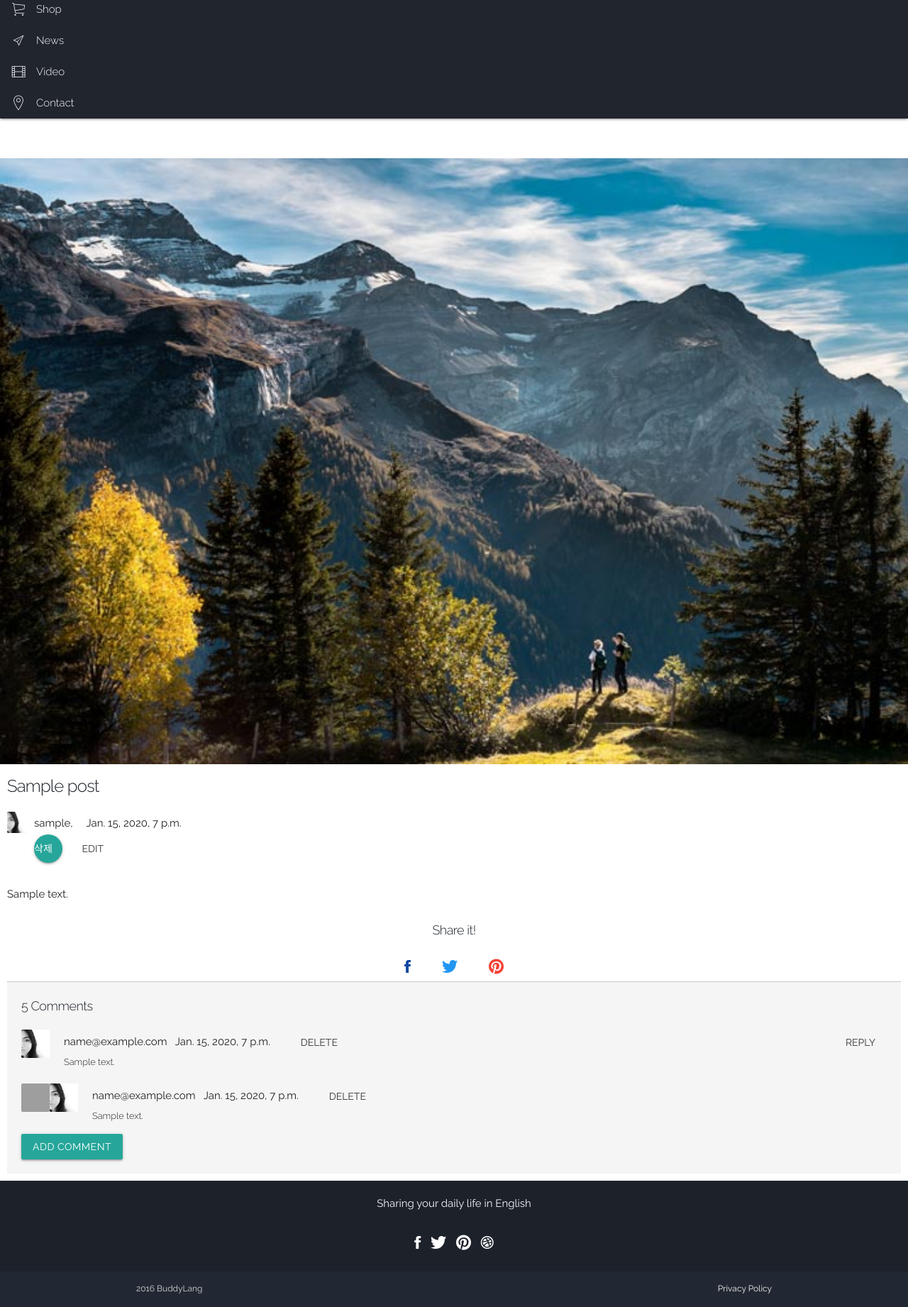
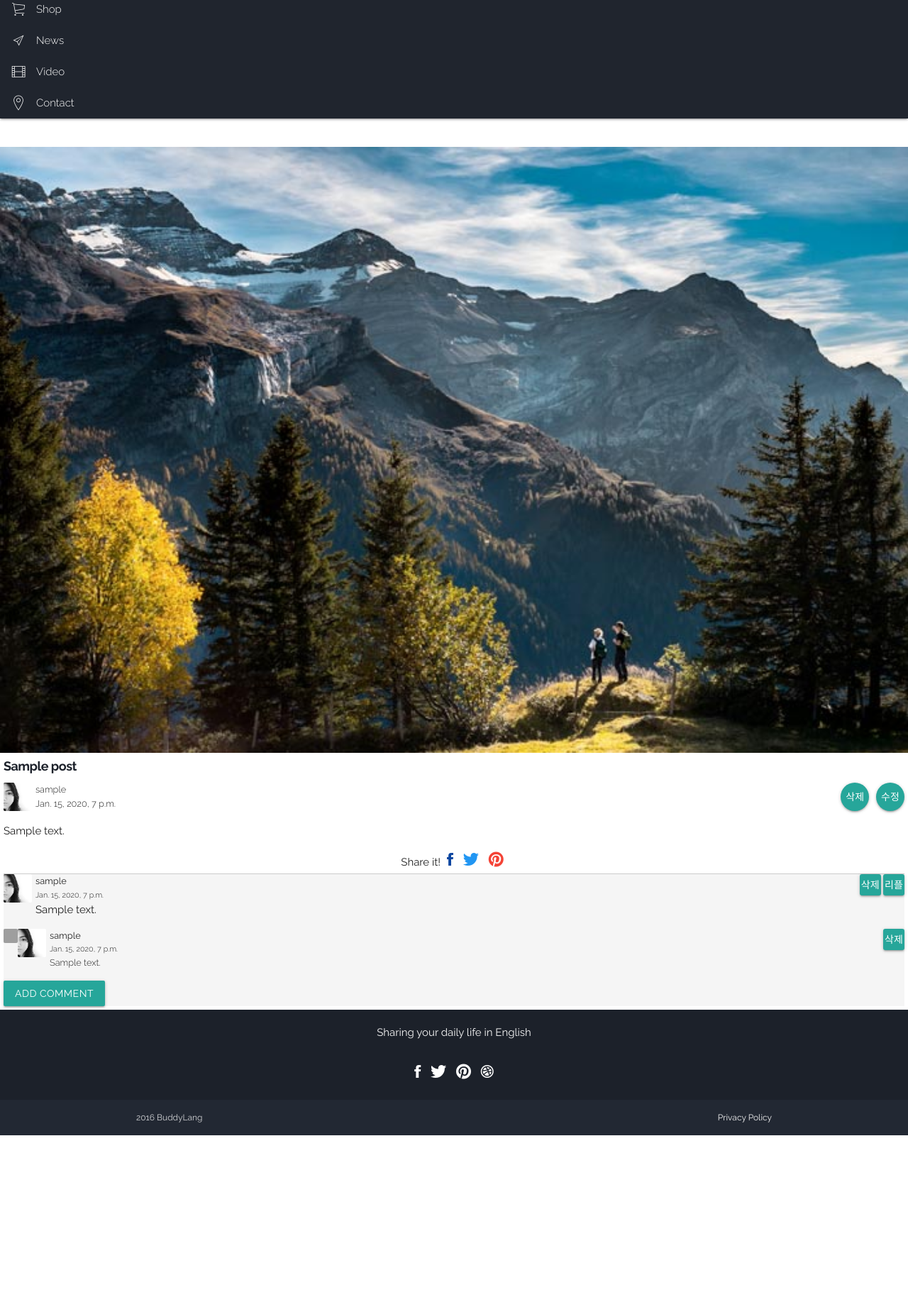
Before and after one commit to jujbob/my-first-blog, a Django app: page /post/1/ in a window 1280 px wide. Shown: the part 496-2338 px from the top of the page at 71% size. After the commit the page ends 2096 px from the top, so only its background shows below. Run offline with Django 3.2, Linux system fonts and the light colour scheme; a user stored in the database is signed in; tables that the repository leaves empty hold one stand-in row (values such as "Sample post"); some libraries are stand-ins or nearby versions; grey boxes are pictures that could not be loaded.

Commit message:
changing UI and CSS

```diff
--- a/WebApps/static/css/style.css
+++ b/WebApps/static/css/style.css
@@ -349,7 +349,7 @@ h1.title.big {
   margin: 0;
 }
 .page {
-  margin-top: 56px;
+  margin-top: 40px;
   overflow: auto;
 }
 .page.fullscreen {
@@ -390,7 +390,7 @@ footer.page-footer .footer-copyright {
   -webkit-flex: 1;
   -ms-flex: 1;
   flex: 1;
-  padding-left: 20px;
+  padding-left: 5px;
 }
 .media-top-object .media-body p {
   margin: 0;
@@ -410,7 +410,6 @@ footer.page-footer .footer-copyright {
 .hero-header {
   position: relative;
   z-index: 1;
-  /*min-height: 212px; */
 }
 .hero-header.hero-big {
   text-align: center;
@@ -773,6 +772,11 @@ footer.page-footer .footer-copyright {
     height: 40px;
     border-radius: 2px;
 }
+.reply {
+    width: 20px;
+    height: 20px;
+    border-radius: 2px;
+}
 .avatar.big {
   width: 77px;
   height: 77px;
@@ -846,24 +850,24 @@ footer.page-footer .footer-copyright {
 }
 .social-share-author {
     position: relative;
-    margin: 0 20px 32px;
+    margin: 0 20px 15px;
 }
 .social-share-author .avatar {
-    width: 30px;
-    height: 30px;
+    width: 40px;
+    height: 40px;
     position: absolute;
     left: 0;
     top: 0;
 }
 .social-share-author span {
-    padding-left: 38px;
-    padding-top: 4px;
+    padding-left: 45px;
+    padding-top: 0px;
     display: block;
 }
 /* Comments */
 .comments {
   border-top: 1px solid #ccc;
-  padding: 20px;
+  padding: 0px;
 }
 
 /* Inputs */
--- a/WebApps/templates/blog/base.html
+++ b/WebApps/templates/blog/base.html
@@ -3,7 +3,7 @@
 <!DOCTYPE html>
 <html lang="en-US" xmlns="http://www.w3.org/1999/html">
 <head>
-    <title>BuddyLang - Learning with friends</title>
+    <title>BuddyLang - Learning languages with buddy</title>
     <meta content="IE=edge" http-equiv="x-ua-compatible">
     <meta content="initial-scale=1.0, maximum-scale=1.0, minimum-scale=1.0, user-scalable=no" name="viewport">
     <meta content="yes" name="apple-mobile-web-app-capable">
--- a/WebApps/templates/blog/post_detail.html
+++ b/WebApps/templates/blog/post_detail.html
@@ -29,57 +29,65 @@
         <!-- End of Slider -->
         <!-- Article Content -->
         <div class="animated article fadeinup delay-1">
-            <div class="p-10">
-                <h4 class="title">{{ post.title }}</h4>
+            <div class="p-5">
+                <h5 style="margin-bottom: 10px;font-weight: 600">{{ post.title }}</h5>
                 <div class="social-share-author animated fadeinright delay-2">
-                    <img src="{% static 'img/user5.jpg' %}" alt="" class="avatar">
-                    <div><span>{{ post.author.username }}, &nbsp;&nbsp;&nbsp;  {{ post.published_date }} </span>
-                        <span>
+                    <div>
+                        <img src="{% static 'img/user5.jpg' %}" alt="" class="avatar">
+                        <span class="small">
+                            {{ post.author.username }}
                             {% if post.author == request.user or request.user.is_staff  %}
-                                <a class="btn-floating" href="{% url 'post_remove' pk=post.pk %}">삭제</a> &nbsp; <a class="btn-flat" href="{% url 'post_edit' pk=post.pk %}">Edit</a>
+                                <div style="float: right"><a class="btn-floating" style="text-align: center;" href="{% url 'post_remove' pk=post.pk %}">삭제</a> &nbsp; <a class="btn-floating" style="text-align: center;" href="{% url 'post_edit' pk=post.pk %}">수정</a></div>
                             {% endif %}
+                            <p style="margin-bottom: 10px">{{ post.created_date }}</p>
                         </span>
                     </div>
                 </div>
-                <p class="text-flow"> <!-- <span class="dropcap"> A </span> -->  {{ post.text }}</p>
+                <p class="text-flow" style="margin-bottom: 10px"> <!-- <span class="dropcap"> A </span> -->  {{ post.text }}</p>
            <!--     <blockquote class="primary-border">"The quick, brown fox jumps over a lazy dog. DJs flock by when MTV ax quiz prog."</blockquote> -->
              <!--   <p class="text-flow"><b>I am alone:</b> and feel the charm of existence in thisspot, which was created for the bliss of souls like mine. I am so happy, my dear friend, so absorbed in the exquisite sense of mere tranquil existence, that I neglect my talents.</p> -->
 
                 <!-- Share -->
                 <div class="share center-align">
-                    <h5>Share it!</h5>
-                    <i class="ion-social-facebook p-20 blue-text text-darken-4"></i>
-                    <i class="ion-social-twitter p-20 blue-text"></i>
-                    <i class="ion-social-pinterest p-20 red-text"></i>
+                  <span>Share it!</span>
+                    <i class="ion-social-facebook p-5 blue-text text-darken-4"></i>
+                    <i class="ion-social-twitter p-5 blue-text"></i>
+                    <i class="ion-social-pinterest p-5 red-text"></i>
                 </div>
 
             <!-- comments -->
                 <div class="comments grey lighten-4">
-                    <h5> 5 Comments</h5>
                     {% for comment in post.comments.all %}
 
                         <div class="media-top-object animated fadeinright delay-2">
                             <img src="{% static 'img/user5.jpg' %}" alt="" class="media-left avatar">
                             <div class="media-body">
-                                <span> {{ comment.author }} &nbsp; {{ comment.created_date }} &nbsp; &nbsp; &nbsp;
-                                    {% if comment.author == request.user %}
-                                        <a class="btn-flat" href="{% url 'comment_remove' pk=comment.pk %}"> delete</a>
-                                    {% endif %}</span>
-                                <span class="small">{{ comment.text }}</span>
+                                <span class="small"> <b>{{ comment.author.username }}</b>
+                                    <div style="float: right">
+                                        {% if comment.author == request.user %}
+                                            <a class="btn-floating" style="width: 30px;height: 30px;line-height: 30px;border-radius: 10%; text-align: center" href="{% url 'comment_remove' pk=comment.pk %}">삭제</a>
+                                        {% endif %}
+                                            <a class="btn-floating" style="width: 30px;height: 30px;line-height: 30px;border-radius: 10%; text-align: center" href="{% url 'add_subComment_to_post' post_pk=post.pk comment_pk=comment.pk %}">리플</a>
+                                    </div>
+                                    <p class="small">{{ comment.created_date }}</p>
+                                </span>
+                                <span>{{ comment.text }}</span>
                             </div>
-                            <a href="{% url 'add_subComment_to_post' post_pk=post.pk comment_pk=comment.pk %}"><p class="btn-flat">reply</p></a>
                         </div>
 
                         {% for subComment in comment.subComments.all %} <!-- start point about subComments -->
                             <div class="media-top-object animated fadeinright delay-2">
 
-                                <img src="{% static 'img/reply.gif' %}" alt="" class="media-left avatar" >
+                                <img src="{% static 'img/reply.gif' %}" alt="" class="media-left reply" >
                                 <img src="{% static 'img/user5.jpg' %}" alt="" class="media-left avatar">
                                 <div class="media-body">
-                                        <span> {{ subComment.author }} &nbsp; {{ subComment.created_date }} &nbsp; &nbsp; &nbsp;
-                                            {% if subComment.author == request.user %}
-                                                <a class="btn-flat" href="{% url 'subComment_remove' pk=subComment.pk %}"> delete</a>
-                                            {% endif %}
+                                        <span class="small"> <b>{{ subComment.author.username }}</b>
+                                            <div style="float: right">
+                                                {% if subComment.author == request.user %}
+                                                    <a class="btn-floating" style="width: 30px;height: 30px;line-height: 30px;border-radius: 10%; text-align: center" href="{% url 'subComment_remove' pk=subComment.pk %}">삭제</a>
+                                                {% endif %}
+                                            </div>
+                                            <p class="small"> {{ subComment.created_date }} </p>
                                         </span>
                                     <span class="small">{{ subComment.text|linebreaks }}</span>
                                 </div>
@@ -88,7 +96,7 @@
                         {% endfor %}
 
                     {% empty %}
-                        <p>No comments here yet :(</p>
+                        <span>No comments here yet :(</span>
                     {% endfor %}
                     <a class="btn btn-default" href="{% url 'add_comment_to_post' pk=post.pk %}">Add comment</a>
                 </div>
--- a/WebApps/templates/blog/post_list.html
+++ b/WebApps/templates/blog/post_list.html
@@ -11,8 +11,8 @@
                 <div class="header-hover">
                     <img class="avatar" src="{% static 'img/user5.jpg' %}" alt="">
                     <div class="details">
-                        <span>{{ post.author }}</span>
-                        <span class="small">{{ post.published_date }}</span>
+                        <span>{{ post.author.username }}</span>
+                        <span class="small">{{ post.created_date }}</span>
                     </div>
                 </div>
                 <div class="image">
@@ -22,7 +22,6 @@
                 <div class="p-5 grey lighten-4">
                     <a href="{% url 'post_detail' pk=post.pk %}"><h5 style="margin-bottom: 10px;font-weight: 600">{{ post.title }}</h5></a>
                     {{ post.text }} &nbsp &nbsp &nbsp         Comments: ({{ post.comments.count }})
-                    <a href="{% url 'post_detail' pk=post.pk %}">
                 </div>
             </div>
     {% endfor %}
```
